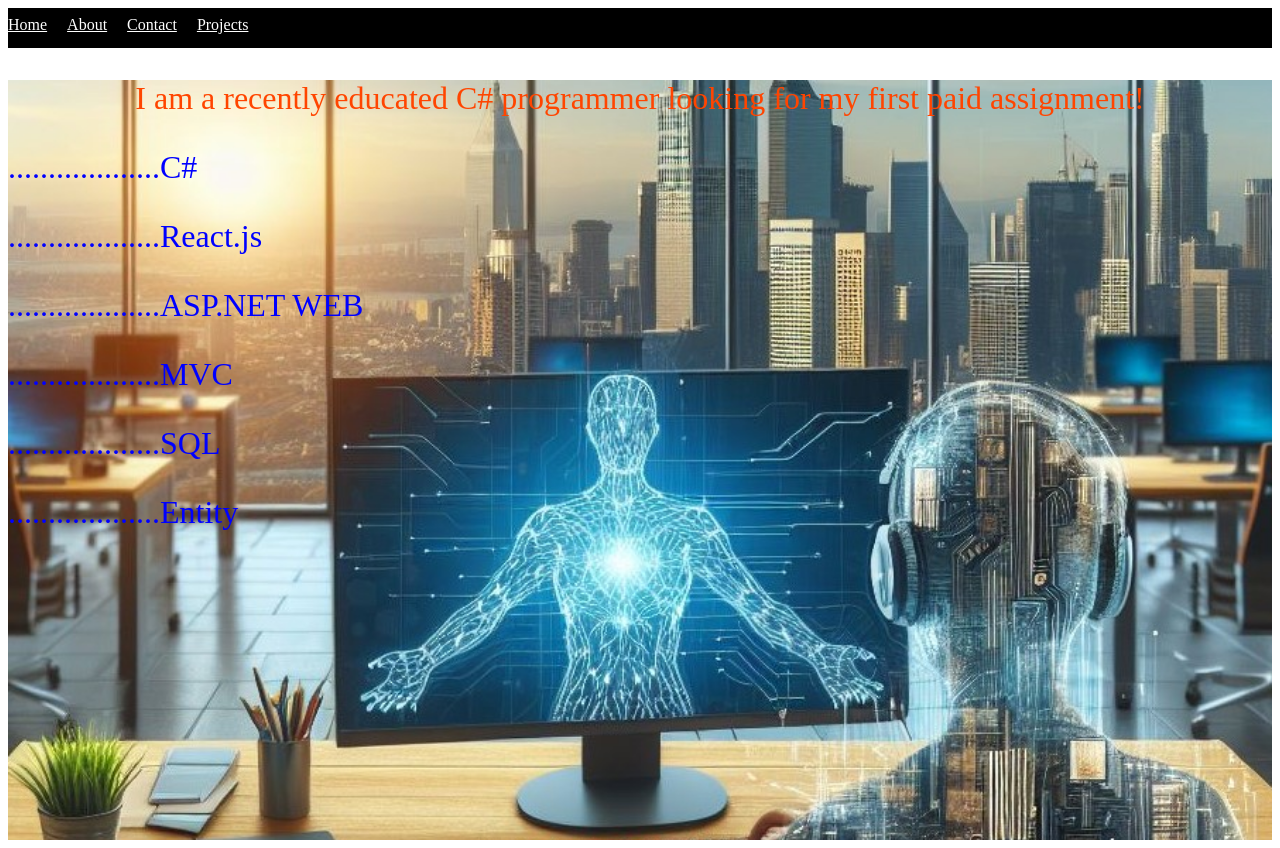
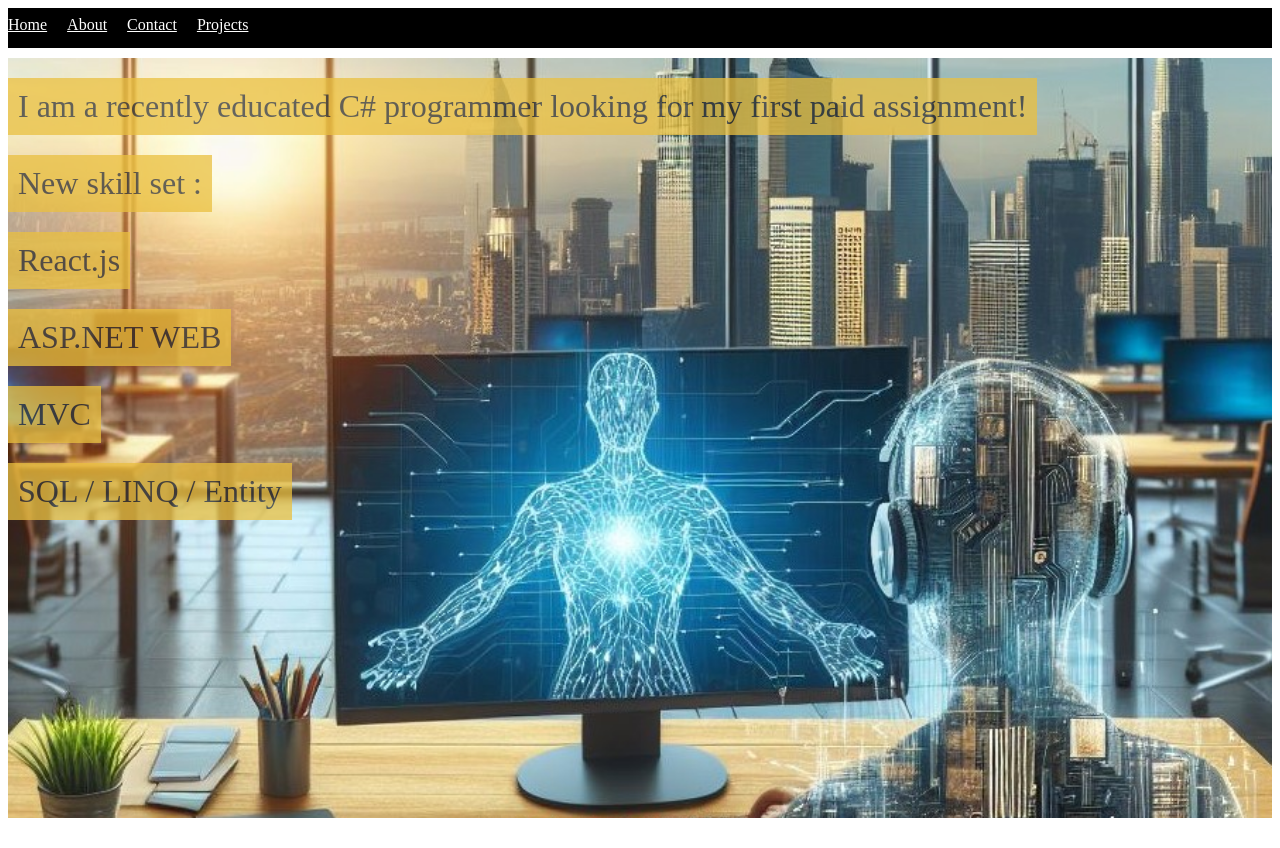
Before and after one commit to sharpmalm/portfoliorouter, a React (Create React App) app: page /about in a window 1280 px wide. After the commit the page ends 826 px from the top, so only its background shows below. Built offline with nearby package versions, Linux system fonts and the light colour scheme.

Commit message:
Fixed About page labels. Fixed contact page with label.

```diff
--- a/src/content/About.css
+++ b/src/content/About.css
@@ -5,9 +5,21 @@
     height: 95vh; /* Ensure full-screen coverage */
     font-size: xx-large;
     color: orangered;
+    display: flex; /* Enable flex mode */
+    flex-direction: column; /* Stack children vertically */
 }
 
 .PLeft {
     text-align: left;
     color: blue;
 }
+.label {
+    background-color: #eac040; /* Light orange color */
+    opacity: 0.75; /* 75% opacity */
+    color: #333; /* Dark text color for better readability */
+    padding: 10px; /* Add some padding for spacing */
+    margin-top: 20px; /* Add space above the label */
+    display: inline-block; /* Make the label fit its content width */
+    width: -moz-fit-content; /* Adjust width to fit the text */
+    width: fit-content;
+}
--- a/src/content/About.js
+++ b/src/content/About.js
@@ -4,13 +4,19 @@ import './images/cyborg.jpg';
 function About() {
     return (
         <div className="About">
-            <p>I am a recently educated C# programmer looking for my first paid assignment!</p>
+            <label className='label'>I am a recently educated C# programmer looking for my first paid assignment!</label>
+            <label className='label'>New skill set :</label>
+            <label className='label'>React.js</label>
+            <label className='label'>ASP.NET WEB</label>
+            <label className='label'>MVC</label>
+            <label className='label'>SQL / LINQ / Entity</label>
+            {/* <p>I am a recently educated C# programmer looking for my first paid assignment!</p>
             <p className='PLeft'>...................C#</p>
             <p className='PLeft'>...................React.js</p>
             <p className='PLeft'>...................ASP.NET WEB</p>
             <p className='PLeft'>...................MVC</p>
             <p className='PLeft'>...................SQL</p>
-            <p className='PLeft'>...................Entity</p>
+            <p className='PLeft'>...................Entity</p> */}
         </div>
 
      );
--- a/src/content/Contact.css
+++ b/src/content/Contact.css
@@ -6,3 +6,14 @@
     font-size: xx-large;
     color: red;
 }
+
+.label {
+    /* background-color: #eac040; Light orange color */
+    /* color: #333; Dark text color for better readability */
+    opacity: 0.75; /* 75% opacity */
+    padding: 10px; /* Add some padding for spacing */
+    margin-top: 20px; /* Add space above the label */
+    display: inline-block; /* Make the label fit its content width */
+    width: -moz-fit-content; /* Adjust width to fit the text */
+    width: fit-content;
+}
--- a/src/content/Contact.js
+++ b/src/content/Contact.js
@@ -3,7 +3,11 @@ import './images/desktop.jpg'
 
 function Contact() {
     return (
-        <p className='Contact'>dd@example.com</p>
+        <div className='Contact'>
+            <label className='label'>dd@example.com</label>
+        </div>
+
+        // <p className='Contact'>dd@example.com</p>
      );
 }
 
--- a/src/content/components/Components.css
+++ b/src/content/components/Components.css
@@ -3,6 +3,7 @@ nav {
     justify-content: flex-start;
     background-color: #000000;
     height: 40px;
+    margin-bottom: 10px;
   }
 
   li {
```
